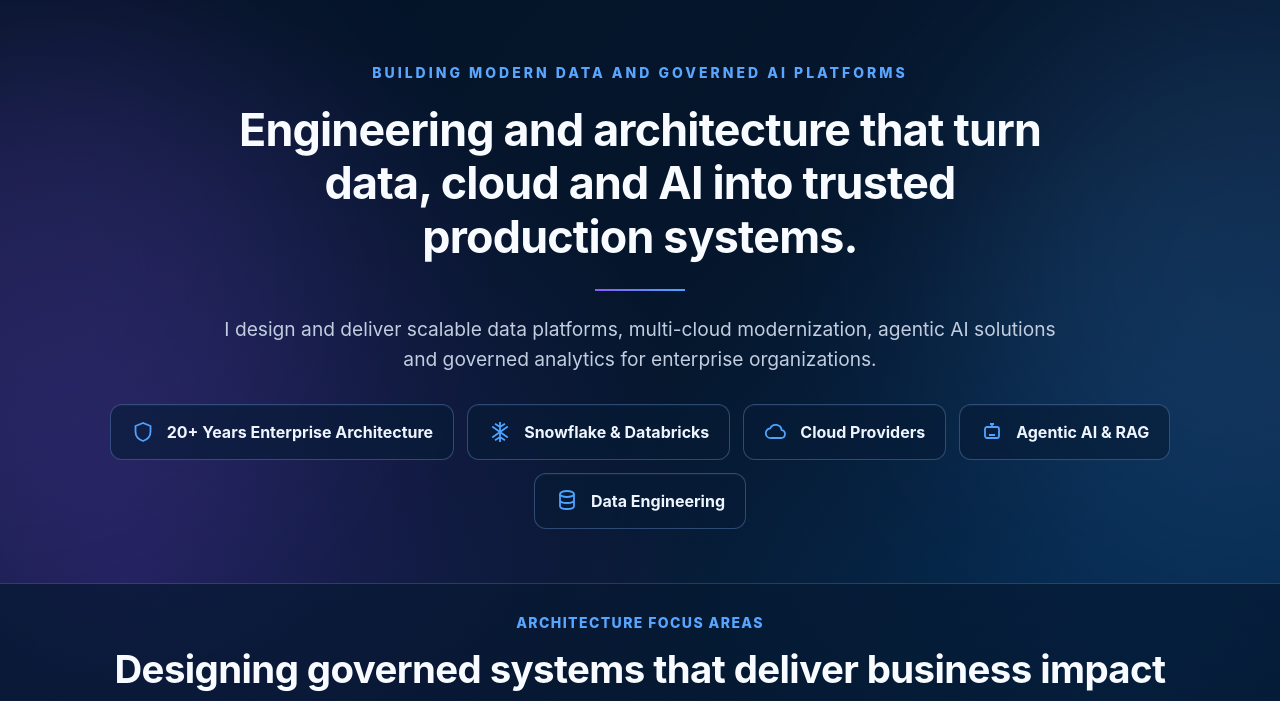
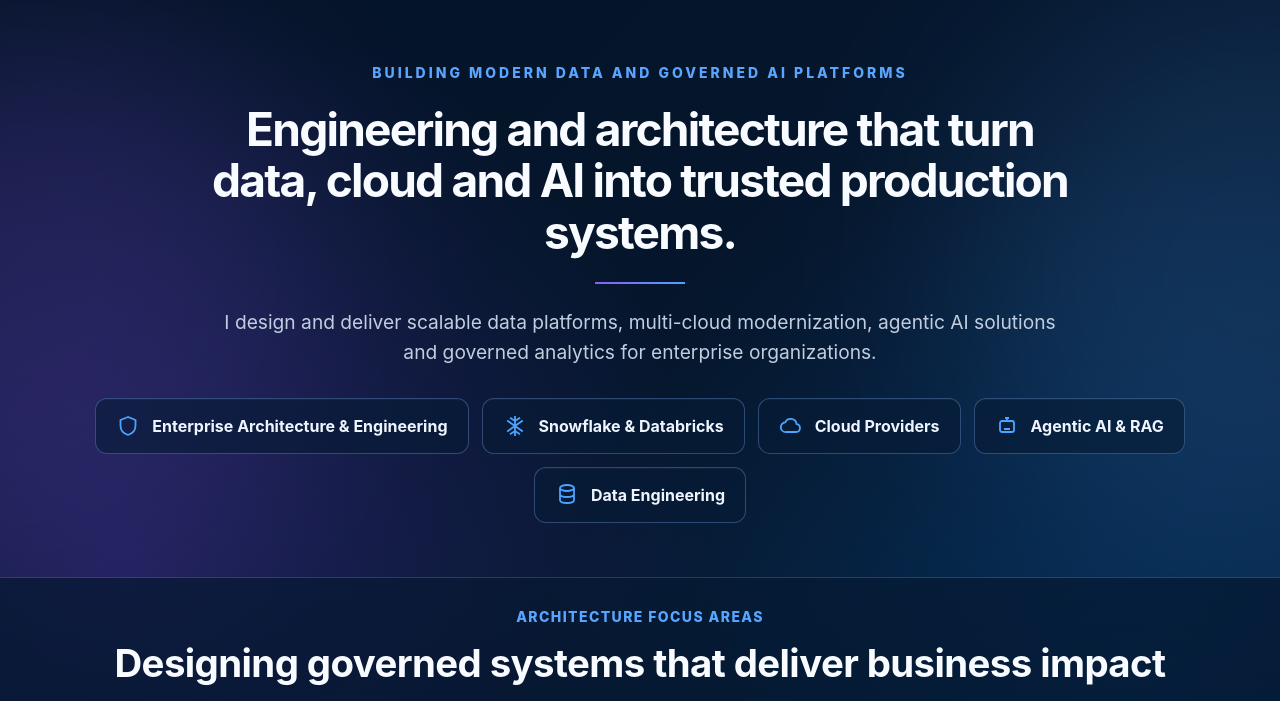
Before and after one commit to surimukk/surendramukkamalla, a plain HTML site: page index.html in a window 1280 px wide. Shown: the part 99-800 px from the top of the page. Drawn offline with Linux system fonts and the light colour scheme.

Commit message:
Update index.html

```diff
--- a/index.html
+++ b/index.html
@@ -160,13 +160,12 @@
     }
 
     .hero h2 {
-    max-width: 850px;
-    margin: 0 auto;
-    font-size: clamp(30px, 3.5vw, 48px);
-    line-height: 1.2;
-    letter-spacing: -0.8px;
-    font-weight: 700;
-}
+      max-width: 900px;
+      margin: 0 auto;
+      font-size: clamp(32px, 3.6vw, 52px);
+      line-height: 1.12;
+      letter-spacing: -1.8px;
+    }
 
     .hero-copy {
       max-width: 850px;
@@ -478,7 +477,7 @@
             <svg class="badge-icon" viewBox="0 0 24 24" fill="none" stroke="currentColor" stroke-width="1.8">
               <path d="M12 3 4.5 6v5.7c0 4.8 3.1 7.8 7.5 9.3 4.4-1.5 7.5-4.5 7.5-9.3V6L12 3Z"/>
             </svg>
-            <span>20+ Years Enterprise Architecture</span>
+            <span>Enterprise Architecture &amp; Engineering</span>
           </div>
 
           <div class="badge">
```
